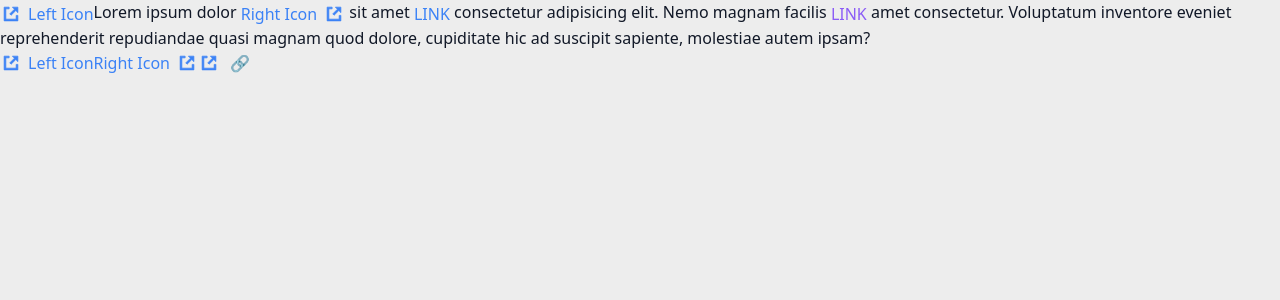
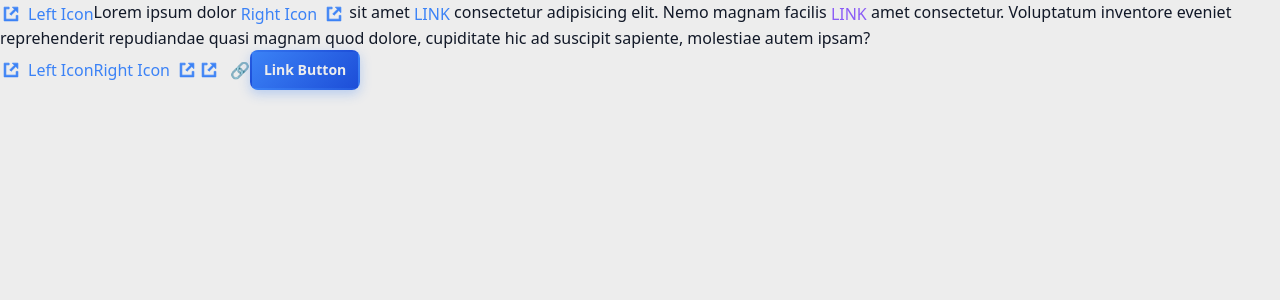
Before and after one commit to dannynothdurft/ui-ux, a Next.js app: page / in a window 1280 px wide. Shown: the top 300 px of the page. Built offline with nearby package versions, Linux system fonts and the light colour scheme.

Commit message:
anchor mit button optik

```diff
--- a/src/app/page.tsx
+++ b/src/app/page.tsx
@@ -1,4 +1,5 @@
 import Anchor from "@/ui/Anchor";
+import Button from '@/ui/Button';
 import { ExternalLink } from '@/lib/svg';
 
 export default function Home() {
@@ -34,6 +35,10 @@ export default function Home() {
       >
         <span className="anchor__icon--right">🔗</span>
       </Anchor>
+
+      <Anchor href="/hdi" >
+         <Button child={"Link Button"} size='small'/>
+      </Anchor>
     </div>
   </>
   )
--- a/src/ui/Anchor.tsx
+++ b/src/ui/Anchor.tsx
@@ -23,6 +23,10 @@ interface AnchorProps extends AnchorHTMLAttributes<HTMLAnchorElement> {
   className?: string;
   icon?: ReactNode;
   iconPosition?: "left" | "right";
+
+  // ✅ NEU: Button-Look Props
+  buttonVariant?: "primary" | "secondary" | "outline" | "ghost" | "success" | "warning" | "error" | "glass";
+  buttonSize?: "small" | "medium" | "large";
 
   // 🧩 Content
   children?: ReactNode;
@@ -50,6 +54,10 @@ const AnchorComponent: FC<AnchorProps> = ({
   icon,
   iconPosition = "left",
 
+  // ✅ NEU: Button-Look Props
+  buttonVariant,
+  buttonSize,
+
   // 🧩 Content
   children,
   ...rest
@@ -63,11 +71,12 @@ const AnchorComponent: FC<AnchorProps> = ({
     return "extern";
   }, [href, linkType]);
 
-  // CSS-Klassen zusammensetzen
+  // ✅ CSS-Klassen mit Button-Look
   const combinedClassName = [
     "anchor",
-    `anchor__${variant}`,
-    `anchor__underline-${underline}`,
+    buttonVariant ? `button__${buttonVariant}` : `anchor__${variant}`,
+    buttonSize && `button__${buttonSize}`,
+    !buttonVariant && `anchor__underline-${underline}`,
     className,
     isTextLink && "anchor__text-link",
     detectedLinkType !== "intern" && `anchor__${detectedLinkType}`,
@@ -100,17 +109,17 @@ const AnchorComponent: FC<AnchorProps> = ({
     return { computedTarget: targetResult, computedRel: relResult };
   }, [detectedLinkType, target, rel]);
 
-  // Inhalt (Label, Icon, Optional children)
+  // ✅ Inhalt mit Button-Styling für Icons
   const content = (
     <>
       {icon && iconPosition === "left" && (
-        <span className="anchor__icon--left" aria-hidden="true">
+        <span className={buttonVariant ? "button__icon--left" : "anchor__icon--left"} aria-hidden="true">
           {icon}
         </span>
       )}
       {fallbackLabel}
       {icon && iconPosition === "right" && (
-        <span className="anchor__icon--right" aria-hidden="true">
+        <span className={buttonVariant ? "button__icon--right" : "anchor__icon--right"} aria-hidden="true">
           {icon}
         </span>
       )}
@@ -157,7 +166,8 @@ const areEqual = (prev: AnchorProps, next: AnchorProps) => {
   const keysToCompare: (keyof AnchorProps)[] = [
     'href', 'linkType', 'target', 'rel', 'download', 'label',
     'title', 'ariaLabel', 'analyticsId', 'variant', 'underline',
-    'isTextLink', 'className', 'icon', 'iconPosition', 'children'
+    'isTextLink', 'className', 'icon', 'iconPosition', 'children',
+    'buttonVariant', 'buttonSize' // ✅ NEU
   ];
 
   return keysToCompare.every(key => {
--- a/src/ui/Button.tsx
+++ b/src/ui/Button.tsx
@@ -17,7 +17,7 @@ interface ButtonProps extends ButtonHTMLAttributes<HTMLButtonElement> {
   disabled?: boolean;
 
   // 🧩 Content
-  children: ReactNode;
+  child: ReactNode;
 }
 
 const ButtonComponent: FC<ButtonProps> = ({
@@ -34,8 +34,9 @@ const ButtonComponent: FC<ButtonProps> = ({
   loading = false,
   disabled = false,
 
+
   // 🧩 Content
-  children,
+  child,
 
   // HTML Attributes
   ...rest
@@ -62,7 +63,7 @@ const ButtonComponent: FC<ButtonProps> = ({
       )}
 
       <span className="button__content">
-        {children}
+        {child}
       </span>
 
       {icon && iconPosition === "right" && (
@@ -97,7 +98,7 @@ const areEqual = (prev: ButtonProps, next: ButtonProps) => {
     prev.iconPosition === next.iconPosition &&
     prev.loading === next.loading &&
     prev.disabled === next.disabled &&
-    prev.children === next.children
+    prev.child === next.child
   );
 };
 
```
Also changed, not shown: 1 other file (tests, documents, lock files or other folders).
